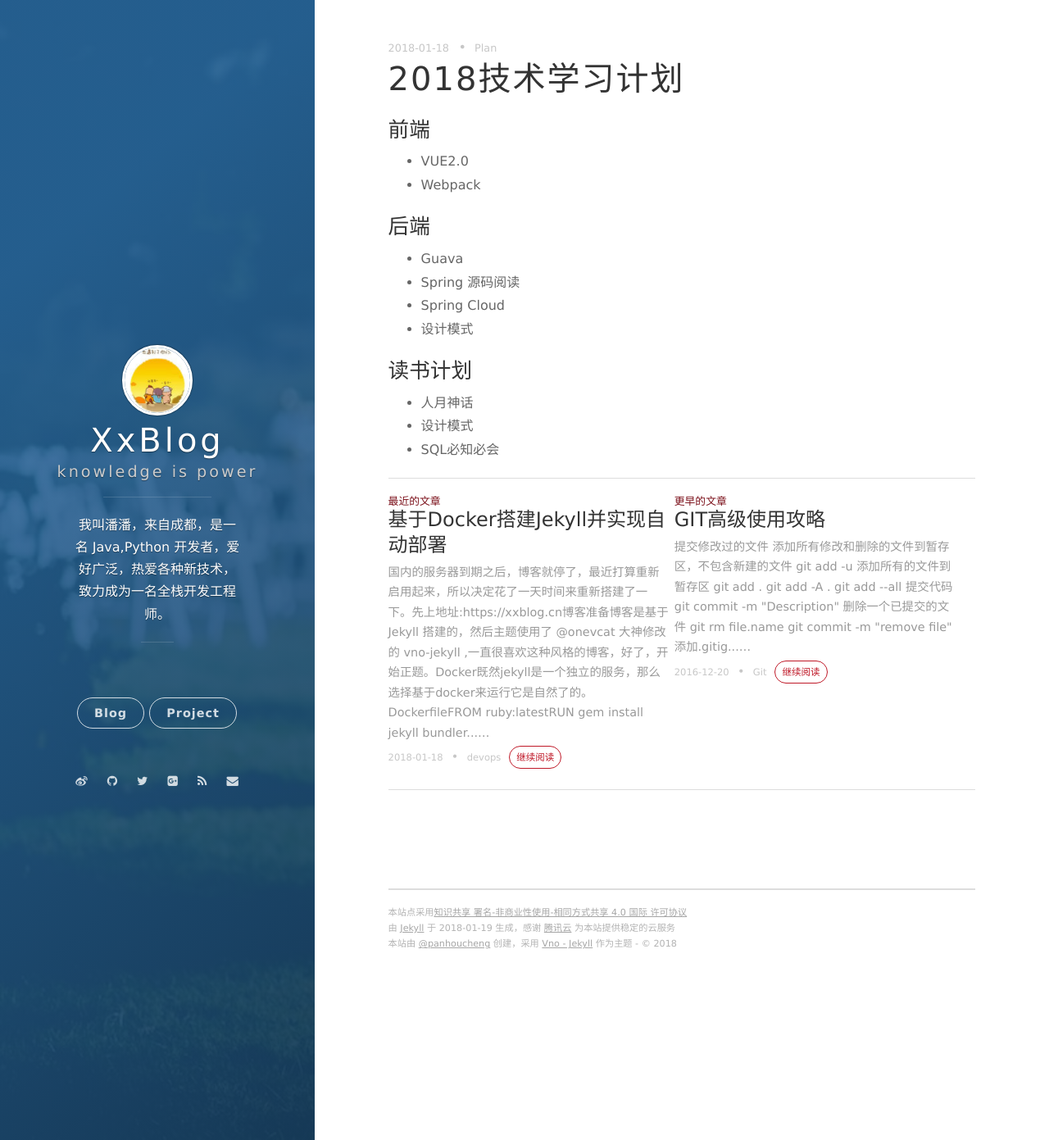
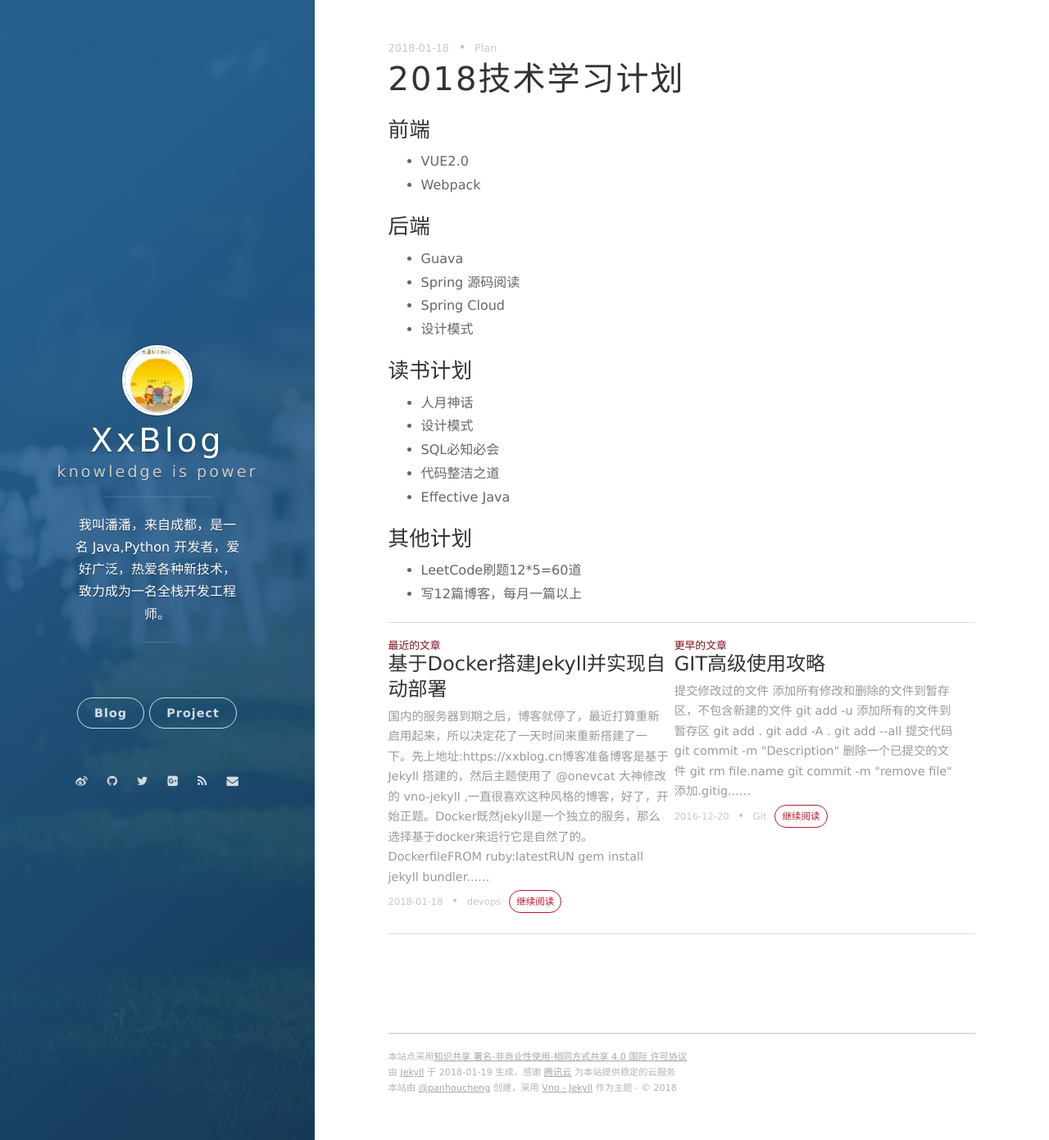
Before and after one commit to panhoucheng/blog, a Jekyll site: the page built from blog/_posts/2018-01-18-2018Study_Plan.md, in a window 1280 px wide and 1391 px high. Shown: the whole window at 82% size. Built offline with Jekyll 4.4.1, drawn with Linux system fonts in a browser that asks for light colours; nearby versions of some CDN libraries; comment, search, counter and statistics services are not loaded.

Commit message:
add read book plan ,coding plan and write blog plan

```diff
--- a/blog/_posts/2018-01-18-2018Study_Plan.md
+++ b/blog/_posts/2018-01-18-2018Study_Plan.md
@@ -18,3 +18,10 @@ tags: Plan
 - 人月神话
 - 设计模式
 - SQL必知必会
+- 代码整洁之道
+- Effective Java
+
+
+### 其他计划
+- LeetCode刷题12*5=60道
+- 写12篇博客，每月一篇以上
```
